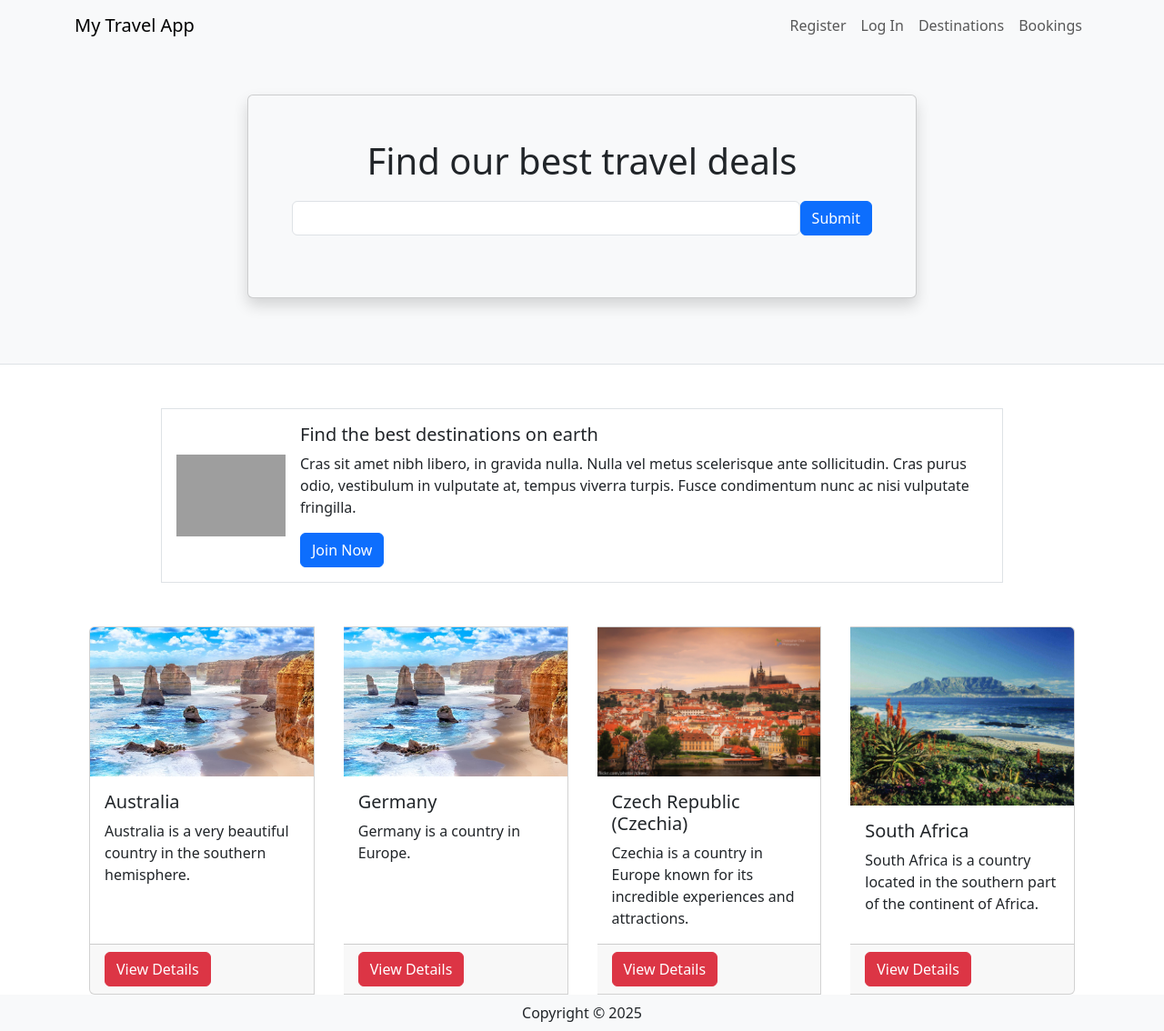
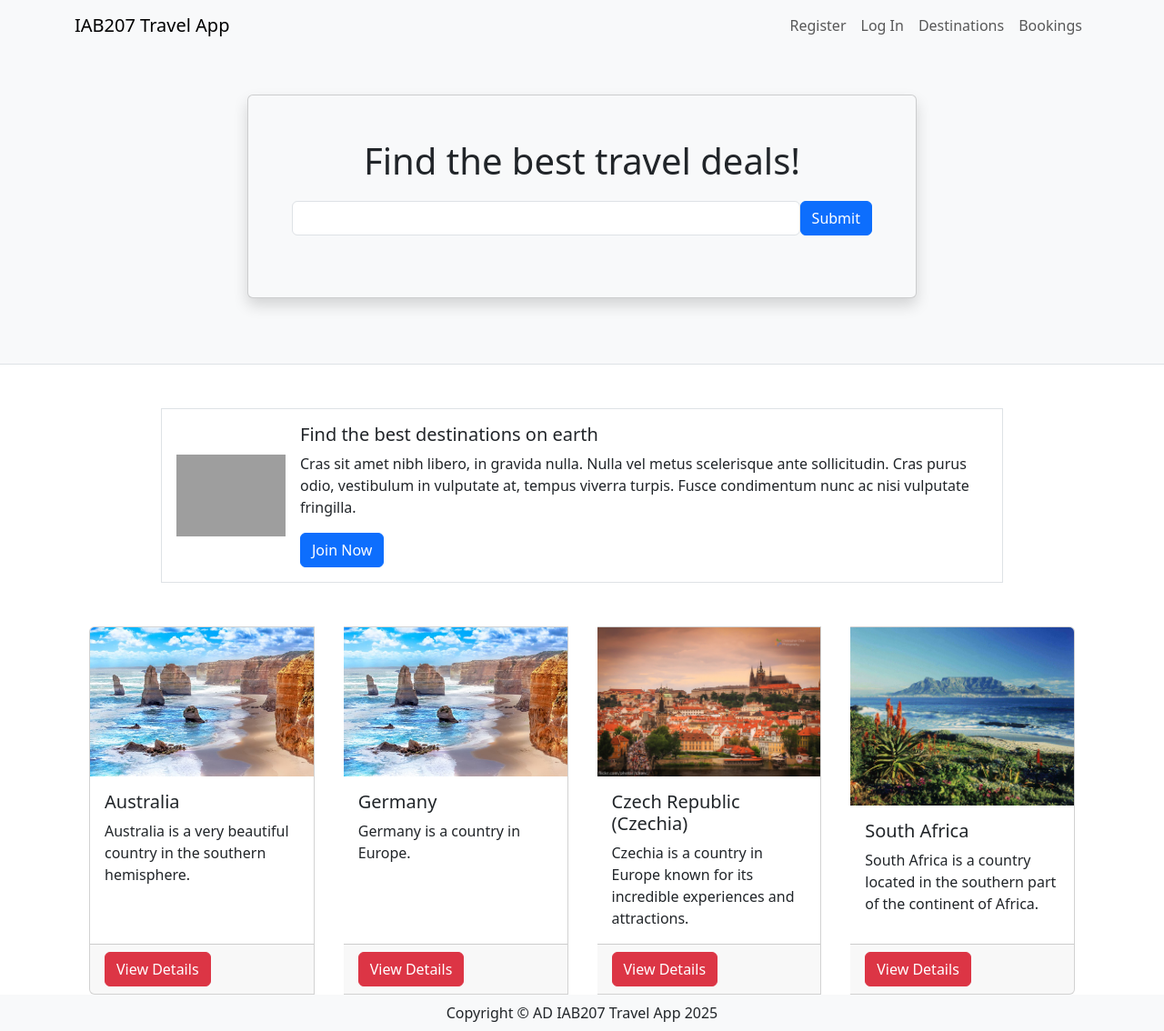
Before and after one commit to austin-2716/Travel-App, a Flask app: page / in a window 1280 px wide. Shown: the whole page at 91% size. Run offline with Flask 3, Linux system fonts and the light colour scheme; some libraries are stand-ins or nearby versions; grey boxes are pictures that could not be loaded.

Commit message:
Final Web App

```diff
--- a/create_db.py
+++ /dev/null
@@ -1,6 +0,0 @@
-from travel import db, create_app
-app = create_app()
-ctx = app.app_context()
-ctx.push()
-db.create_all()
-quit()
--- a/travel/templates/base.html
+++ b/travel/templates/base.html
@@ -3,7 +3,7 @@
 <head>
     <meta charset="utf-8">
     <meta name="viewport" content="width=device-width, initial-scale=1">
-    <title>My Travel App</title>
+    <title>IAB207 Travel App</title>
     <link href="https://cdn.jsdelivr.net/npm/bootstrap@5.3.2/dist/css/bootstrap.min.css" rel="stylesheet"
         integrity="sha384-T3c6CoIi6uLrA9TneNEoa7RxnatzjcDSCmG1MXxSR1GAsXEV/Dwwykc2MPK8M2HN" crossorigin="anonymous">
 </head>
@@ -17,7 +17,7 @@
             <div class="container">
 
                 <!-- Your Travel App Name or Logo -->
-                <a href="/" class="navbar-brand">My Travel App</a>
+                <a href="/" class="navbar-brand">IAB207 Travel App</a>
                 <button class="navbar-toggler" type="button" data-bs-toggle="collapse"
                     data-bs-target="#navbarSupportedContent" aria-controls="navbarSupportedContent"
                     aria-expanded="false" aria-label="Toggle navigation">
@@ -71,7 +71,7 @@
 
     <footer class="footer">
         <div class="text-center py-2 bg-light">
-            <span class="text-dark">Copyright &copy; {{ year }}</span>
+            <span class="text-dark">Copyright &copy; AD IAB207 Travel App {{ year }}</span>
         </div>
     </footer>
 </body>
--- a/travel/templates/index.html
+++ b/travel/templates/index.html
@@ -6,7 +6,7 @@
     <div class="row justify-content-center mt-5 pb-4">
         <div class="col-md-8">
             <div class="card shadow p-5 mb-5 bg-light">
-                <h1 class="text-center mb-3">Find our best travel deals</h1>
+                <h1 class="text-center mb-3">Find the best travel deals!</h1>
 
                 <form class="form-inline d-flex flex-nowrap" action="{{url_for('main.search')}}">
                     <input type="text" name="search" class="form-control flex-grow-1 my-1 mr-sm-2" id="SearchForm">
```
Also changed, not shown: instance/traveldb.sqlite, travel/static/image/southafrica.jpg (added).
